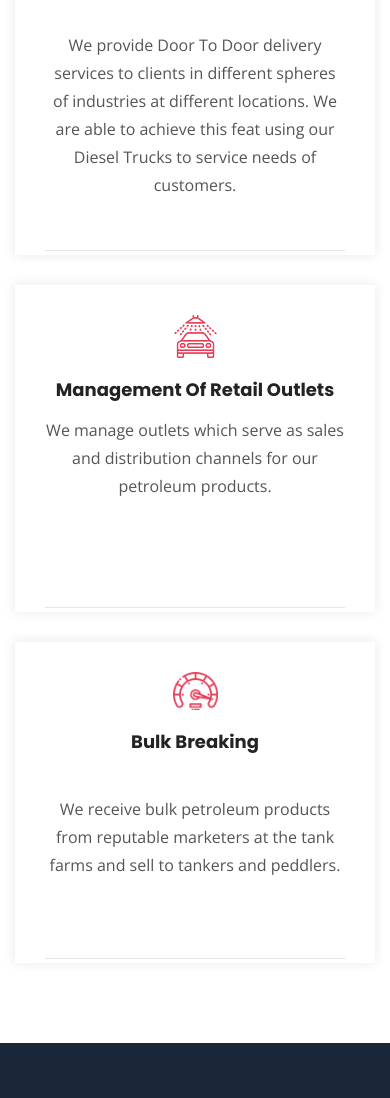
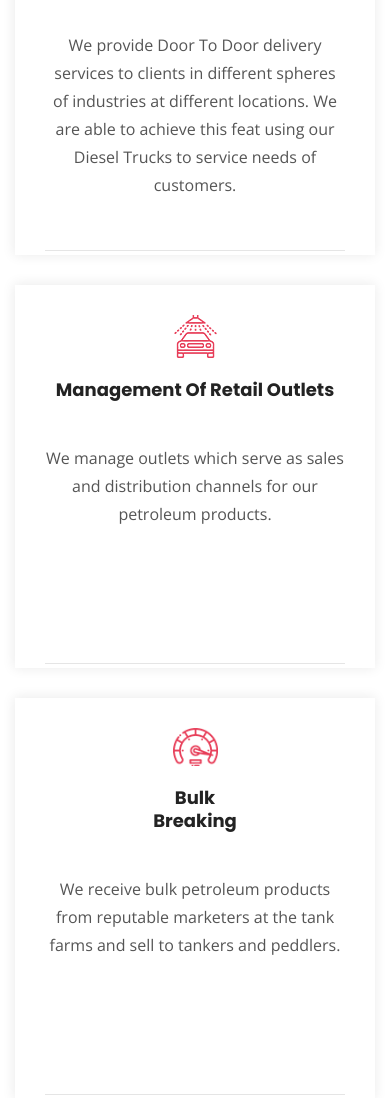
Before and after one commit to joladubu/enersolg, a plain HTML site: page service.html in a window 390 px wide. Shown: the part 649-1747 px from the top of the page. Drawn offline with nearby package versions, Linux system fonts and the light colour scheme.

Commit message:
responsiveness revw2

```diff
--- a/service.html
+++ b/service.html
@@ -243,7 +243,7 @@
                         </div>
                     </div>
                 </div>
-                <div class="col-md-6 col-sm-12 col-lg-3">
+                <div class="col-md-6 col-sm-12 col-lg-4">
                     <div class="service-item">
                         <div class="service-header">
                             <div class="thumb">
@@ -253,7 +253,9 @@
                         </div>
                         <div class="service-content">
                             <p>
+                                <br>
                                  We manage outlets which serve as sales and distribution channels for our petroleum products.
+                                 <br>
                                  <br>
                                  <br>
                                  <br>
@@ -263,18 +265,20 @@
                         </div>
                     </div>
                 </div>
-                <div class="col-md-6 col-sm-12 col-lg-3">
+                <div class="col-md-6 col-sm-12 col-lg-4">
                     <div class="service-item">
                         <div class="service-header">
                             <div class="thumb">
                                 <img src="assets/images/service/service08.png" alt="service">
                             </div>
-                            <h6 class="title">Bulk Breaking</h6>
+                            <h6 class="title">Bulk <br> Breaking</h6>
                         </div>
                         <div class="service-content">
                             <p>
                                 <br>
                                 We receive bulk petroleum products from reputable marketers at the tank farms and sell to tankers and peddlers.
+                                <br>
+                                <br>
                                 <br>
                                 <br>
                                 <br>
```
